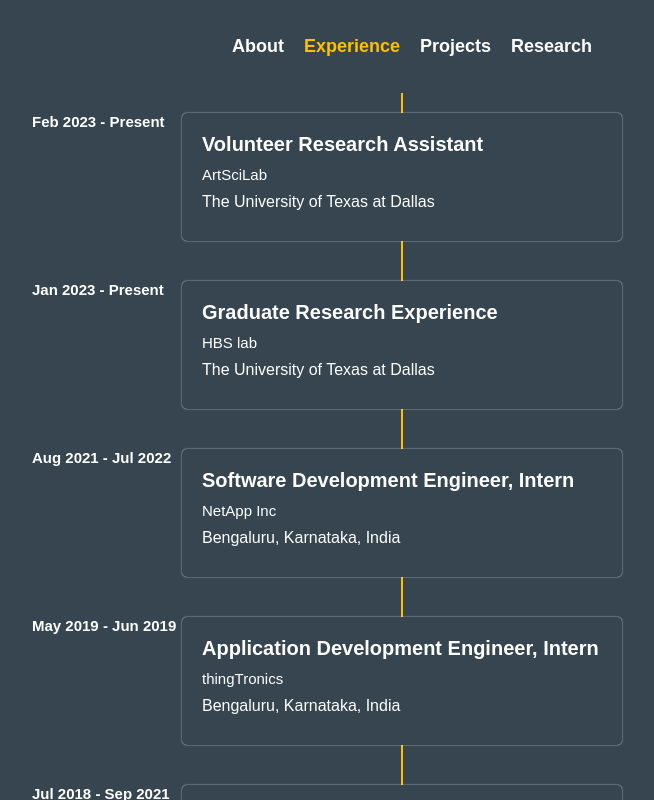
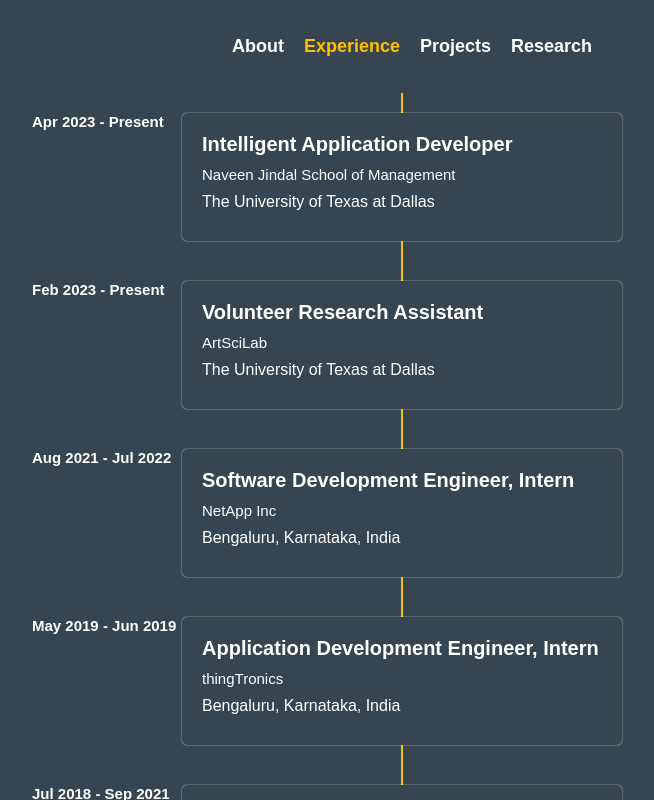
Before and after one commit to hipstermartin/hipstermartin.github.io, a React (Create React App) app: page / in a window 1280 px wide. Both pictures are taken after a click on the item "Experience". Shown: the top 800 px of the page, without its empty margins (238-892 px from the left). Built offline with nearby package versions, Linux system fonts and the light colour scheme; the HTML template or start-up script is replaced by a standard one.

Commit message:
Added New Experience

```diff
--- a/src/components/Experience.js
+++ b/src/components/Experience.js
@@ -4,6 +4,16 @@ import "./Experiences.css";
 const experiences = [
   {
     id: 1,
+    jobTitle: "Intelligent Application Developer",
+    company: "Naveen Jindal School of Management",
+    location: "The University of Texas at Dallas",
+    duration: "Apr 2023 - Present",
+    duties: [
+      "Working on developing a full-stack web application that visualizes AHP and linear programming. Also involved in multiple IoT/ML projects that leverage the use of various AWS services.",
+    ],
+  },
+  {
+    id: 2,
     jobTitle: "Volunteer Research Assistant",
     company: "ArtSciLab",
     location: "The University of Texas at Dallas",
@@ -11,17 +21,6 @@ const experiences = [
     duties: [
       "Working under Dr. Roger Malina, responsible for conducting various research activities, analyzing data sets, and developing machine learning models.",
       "Research Area: Text and Video Analysis",
-    ],
-  },
-  {
-    id: 2,
-    jobTitle: "Graduate Research Experience",
-    company: "HBS lab",
-    location: "The University of Texas at Dallas",
-    duration: "Jan 2023 - Present",
-    duties: [
-      "Currently volunteering with Dr. Yonas Tadesse’s Humanoid Biorobotics and Smart Systems (HBS) lab, gaining valuable experience in Speech Emotion Recognition and Synthesis while collaborating with several projects.",
-      "Research Area: Speech Recognition and Synthesis",
     ],
   },
   {
```
Also changed, not shown: 7 other files (tests, documents, lock files or other folders).
